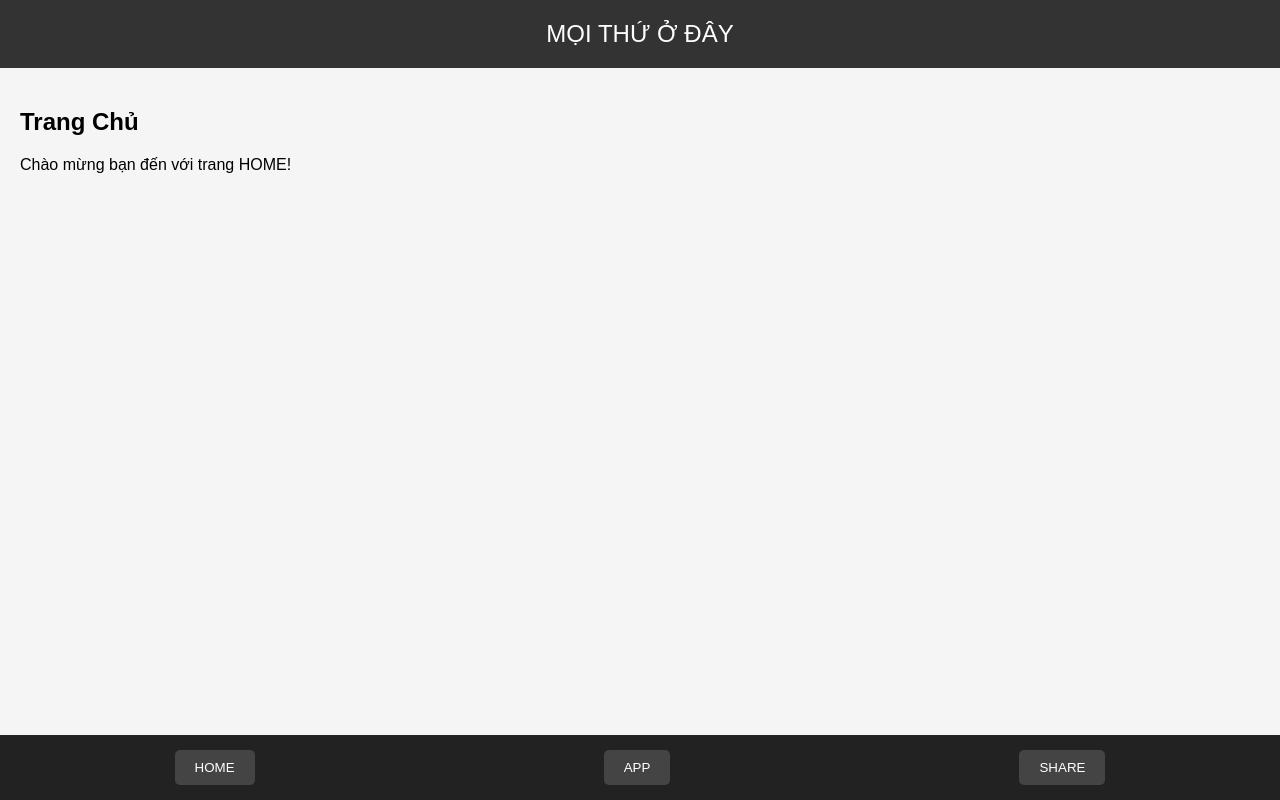
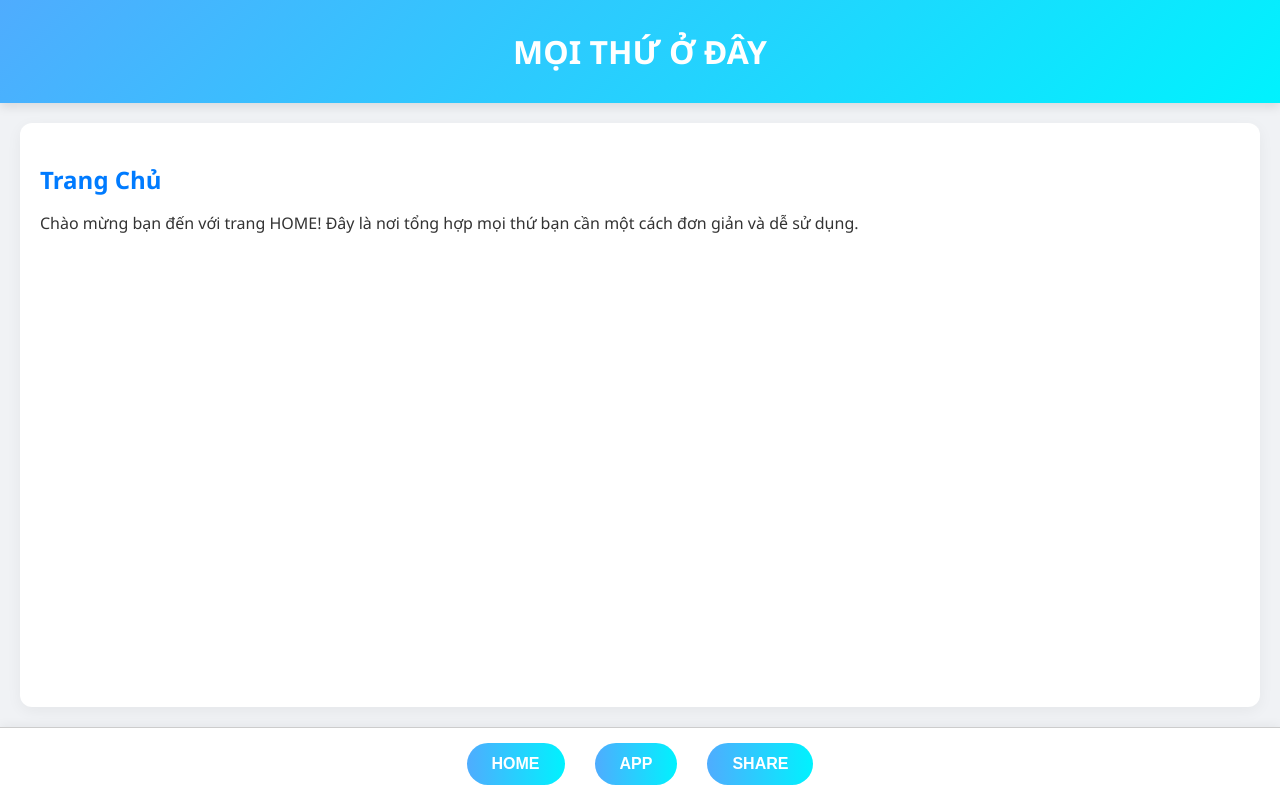
Before and after one commit to hhdvippro/mtod, a plain HTML site: page index.html in a window 1280 px wide. Both pictures are taken after a click on the button "HOME". Drawn offline with Linux system fonts and the light colour scheme.

Commit message:
Update index.html

```diff
--- a/index.html
+++ b/index.html
@@ -1,53 +1,96 @@
 <!DOCTYPE html>
 <html lang="vi">
 <head>
-  <meta charset="UTF-8">
-  <meta name="viewport" content="width=device-width, initial-scale=1.0">
+  <meta charset="UTF-8" />
+  <meta name="viewport" content="width=device-width, initial-scale=1.0"/>
   <title>Mọi Thứ Ở Đây</title>
   <style>
+    /* Reset và font */
+    * {
+      margin: 0;
+      padding: 0;
+      box-sizing: border-box;
+    }
+
     body {
-      margin: 0;
-      font-family: Arial, sans-serif;
+      font-family: 'Segoe UI', Tahoma, Geneva, Verdana, sans-serif;
+      height: 100vh;
       display: flex;
       flex-direction: column;
-      height: 100vh;
+      background: #f0f2f5;
+      color: #333;
     }
 
+    /* Header */
     header {
-      background-color: #333;
+      background: linear-gradient(135deg, #4facfe, #00f2fe);
       color: white;
       text-align: center;
-      padding: 20px;
-      font-size: 24px;
+      padding: 30px 20px;
+      font-size: 32px;
+      font-weight: bold;
+      box-shadow: 0 4px 10px rgba(0, 0, 0, 0.1);
     }
 
+    /* Main content */
     main {
       flex: 1;
-      padding: 20px;
-      background-color: #f5f5f5;
+      padding: 40px 20px;
+      background-color: #ffffff;
+      margin: 20px;
+      border-radius: 12px;
+      box-shadow: 0 4px 15px rgba(0, 0, 0, 0.05);
+      transition: all 0.3s ease;
       overflow-y: auto;
     }
 
+    main h2 {
+      margin-bottom: 15px;
+      color: #007bff;
+    }
+
+    main p {
+      line-height: 1.6;
+    }
+
+    /* Footer */
     footer {
-      background-color: #222;
-      color: white;
+      background-color: #ffffff;
+      border-top: 1px solid #ccc;
+      padding: 15px 0;
       display: flex;
-      justify-content: space-around;
-      padding: 15px 0;
+      justify-content: center;
+      gap: 30px;
+      box-shadow: 0 -2px 10px rgba(0,0,0,0.05);
     }
 
     .footer-button {
+      background: linear-gradient(to right, #4facfe, #00f2fe);
+      color: white;
+      padding: 12px 25px;
+      border: none;
+      border-radius: 25px;
+      font-weight: bold;
       cursor: pointer;
-      padding: 10px 20px;
-      background-color: #444;
-      border: none;
-      border-radius: 5px;
-      color: white;
-      transition: background-color 0.3s;
+      transition: all 0.3s ease;
+      font-size: 16px;
     }
 
     .footer-button:hover {
-      background-color: #666;
+      transform: scale(1.05);
+      background: linear-gradient(to right, #43e97b, #38f9d7);
+    }
+
+    @media (max-width: 600px) {
+      main {
+        padding: 20px 10px;
+        margin: 10px;
+      }
+
+      .footer-button {
+        padding: 10px 15px;
+        font-size: 14px;
+      }
     }
   </style>
 </head>
@@ -59,7 +102,7 @@
 
   <main id="main-content">
     <h2>Trang Chủ</h2>
-    <p>Chào mừng bạn đến với trang HOME!</p>
+    <p>Chào mừng bạn đến với trang HOME! Đây là nơi tổng hợp mọi thứ bạn cần một cách đơn giản và dễ sử dụng.</p>
   </main>
 
   <footer>
@@ -71,22 +114,30 @@
   <script>
     function loadContent(section) {
       const main = document.getElementById('main-content');
-      if (section === 'home') {
-        main.innerHTML = `
+      let content = '';
+      switch(section) {
+        case 'home':
+          content = `
             <h2>Trang Chủ</h2>
-          <p>Chào mừng bạn đến với trang HOME!</p>
+            <p>Chào mừng bạn đến với trang HOME! Đây là nơi tổng hợp mọi thứ bạn cần một cách đơn giản và dễ sử dụng.</p>
           `;
-      } else if (section === 'app') {
-        main.innerHTML = `
+          break;
+        case 'app':
+          content = `
             <h2>Ứng Dụng</h2>
-          <p>Thông tin về các ứng dụng sẽ hiển thị ở đây.</p>
+            <p>Tại đây bạn có thể khám phá các ứng dụng hữu ích do chúng tôi phát triển hoặc giới thiệu.</p>
           `;
-      } else if (section === 'share') {
-        main.innerHTML = `
+          break;
+        case 'share':
+          content = `
             <h2>Chia Sẻ</h2>
-          <p>Bạn có thể chia sẻ nội dung tại đây.</p>
+            <p>Bạn có thể chia sẻ nội dung, bài viết hoặc ý tưởng với cộng đồng tại đây.</p>
           `;
+          break;
       }
+
+      main.innerHTML = content;
+      main.scrollTop = 0;
     }
   </script>
 
```
Lines whose indentation alone changed are shown as unchanged.
